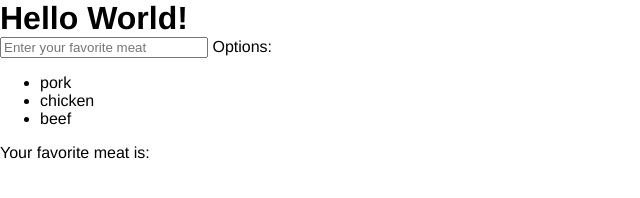
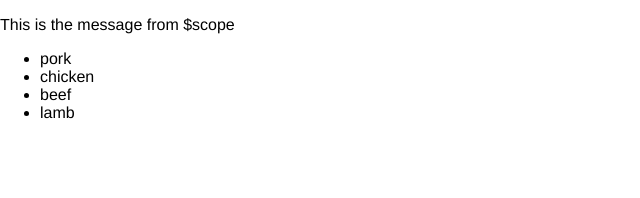
Before and after one commit to lhg81hc/angular6, a plain HTML site: page intro2angular/index.html in a window 1280 px wide. Shown: the whole page, without its empty margins (0-640 px from the left). Drawn offline with Linux system fonts and the light colour scheme.

Commit message:
Practice Modules & Controllers

```diff
--- /dev/null
+++ b/intro2angular/app/app.js
@@ -0,0 +1,6 @@
+let myApp = angular.module('myApp', []);
+
+myApp.controller('IndexController', ['$scope', function($scope) {
+  $scope.message = "This is the message from $scope";
+  $scope.options = ['pork', 'chicken', 'beef', 'lamb'];
+}]);
--- a/intro2angular/index.html
+++ b/intro2angular/index.html
@@ -1,21 +1,19 @@
 <!DOCTYPE html>
-<html lang="en" ng-app>
+<html lang="en" ng-app="myApp">
   <head>
     <title>Learning AngularJS</title>
     <link href="content/css/styles.css" rel="stylesheet" type="text/css" />
     <script src="app/lib/angular.min.js"></script>
+    <script src="app/app.js"></script>
   </head>
 
-  <body ng-init="options=['pork', 'chicken', 'beef']">
-    <h1>Hello World!</h1>
-    <label>
-      <input type="text" ng-model="favMeat" placeholder="Enter your favorite meat" />
-    </label>
-    <label>Options:</label>
+  <body>
+    <div ng-controller="IndexController">
+      <p>{{message}}</p>
 
-    <ul>
-      <li  ng-repeat="option in options">{{option}}</li>
-    </ul>
-    <p>Your favorite meat is: {{favMeat}}</p>
+      <ul>
+        <li ng-repeat="option in options">{{option}}</li>
+      </ul>
+    </div>
   </body>
 </html>
```
